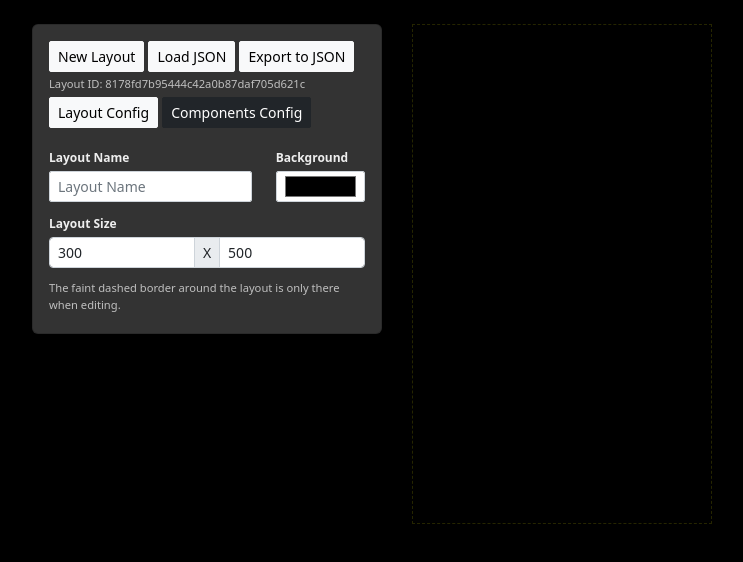
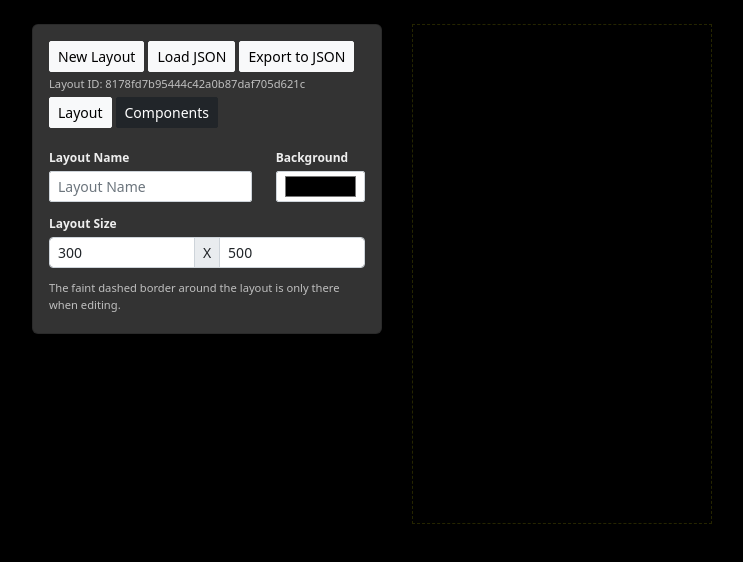
Before and after one commit to wafo/hashfrog_tracker, a React (Create React App) app: page /editor in a window 1280 px wide. Both pictures are taken after a click on the button "New Layout". Shown: the top 562 px of the page, without its empty margins (50-793 px from the left). Built offline with nearby package versions, Linux system fonts and the light colour scheme.

Commit message:
fix: words

```diff
--- a/src/scenes/Editor/Editor.js
+++ b/src/scenes/Editor/Editor.js
@@ -195,14 +195,14 @@ const Editor = () => {
                       className={`btn btn-sm ${tab === 0 ? "btn-light" : "btn-dark"}`}
                       onClick={() => setTab(0)}
                     >
-                      Layout Config
+                      Layout
                     </button>
                     <button
                       type="button"
                       className={`btn btn-sm ${tab === 1 ? "btn-light" : "btn-dark"}`}
                       onClick={() => setTab(1)}
                     >
-                      Components Config
+                      Components
                     </button>
                   </div>
                   <div style={{ display: tab === 0 ? "unset" : "none" }}>
--- a/src/scenes/Editor/EditorComponent.js
+++ b/src/scenes/Editor/EditorComponent.js
@@ -205,7 +205,7 @@ const EditorComponent = ({ component, setComponent }) => {
       </div>
       <div className="mb-2">
         <label htmlFor="" className="form-label">
-          Element Type
+          Component Type
         </label>
         <select className="form-select form-select-sm" id="type" name="type" value={type} onChange={handleTypeChange}>
           <option value="" disabled>
@@ -221,7 +221,7 @@ const EditorComponent = ({ component, setComponent }) => {
       </div>
       <div className="col mb-2">
         <label htmlFor="width" className="form-label">
-          Element Position
+          Component Position
         </label>
         <div className="input-group input-group-sm ">
           <input
@@ -611,7 +611,7 @@ const SometimeshintEditor = ({ component, handleChange }) => {
       </div>
       <div className="mb-2">
         <label htmlFor="width" className="form-label">
-          Element Width
+          Component Width
         </label>
         <input
           type="number"
@@ -728,7 +728,7 @@ const LocationhintEditor = ({ component, handleChange }) => {
       </div>
       <div className="mb-2">
         <label htmlFor="width" className="form-label">
-          Element Width
+          Component Width
         </label>
         <input
           type="number"
```
